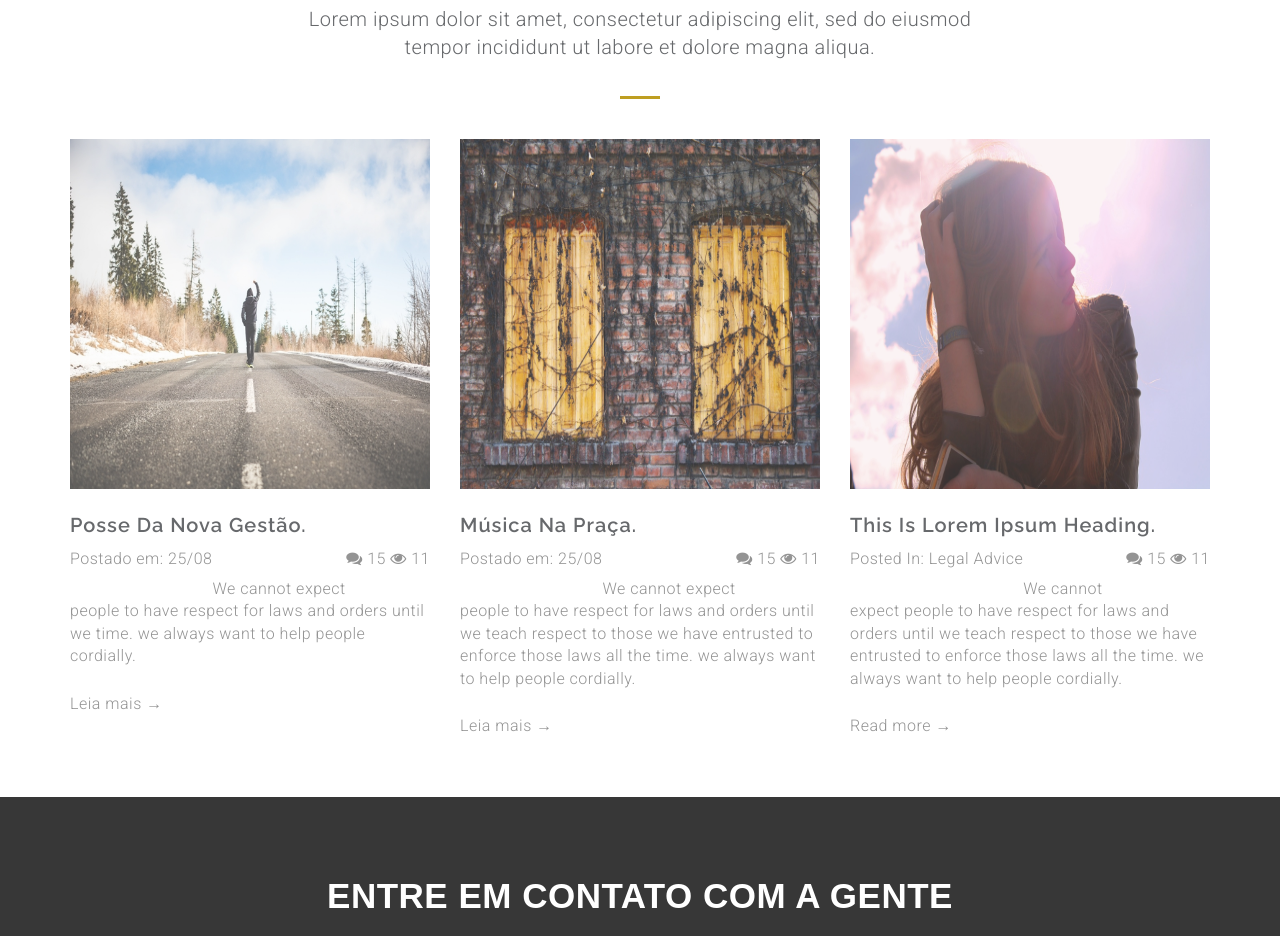
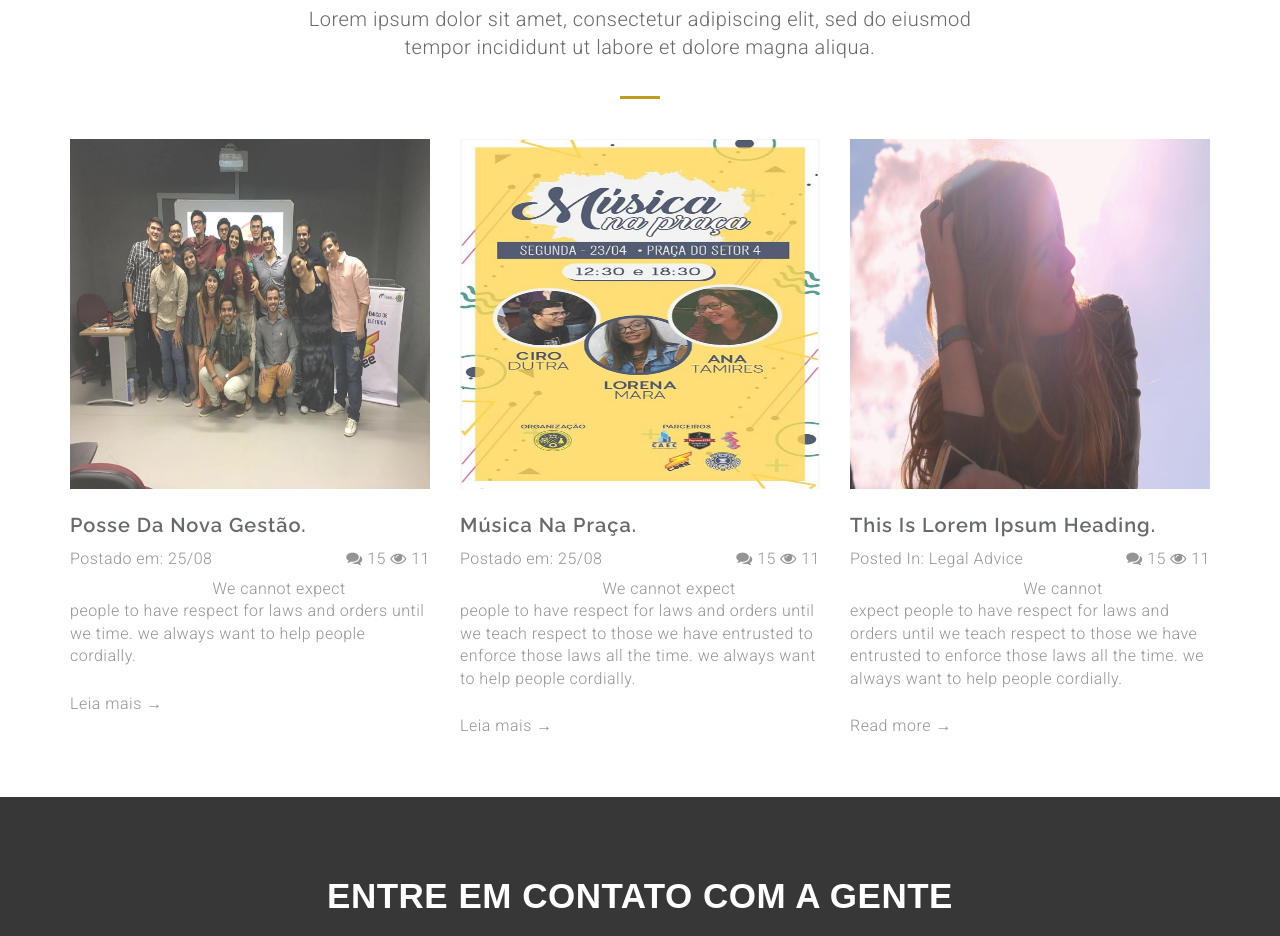
Before and after one commit to HugoSoaresFontes/caee, a plain HTML site: page index.html in a window 1280 px wide. Shown: the part 3000-3936 px from the top of the page. Drawn offline with Linux system fonts and the light colour scheme.

Commit message:
Update index.html

```diff
--- a/index.html
+++ b/index.html
@@ -284,7 +284,7 @@
             <div class="blog-sec">
               <div class="blog-img">
                 <a href="">
-                  <img src="img/about.jpg" class="img-responsive">
+                  <img src="img/posse.jpg" class="img-responsive">
                 </a>
               </div>
               <div class="blog-info">
@@ -304,7 +304,7 @@
             <div class="blog-sec">
               <div class="blog-img">
                 <a href="">
-                  <img src="img/blog02.jpg" class="img-responsive index-bloh-img" >
+                  <img src="img/momento_cultural.jpg" class="img-responsive index-bloh-img" >
                 </a>
               </div>
               <div class="blog-info">
```
